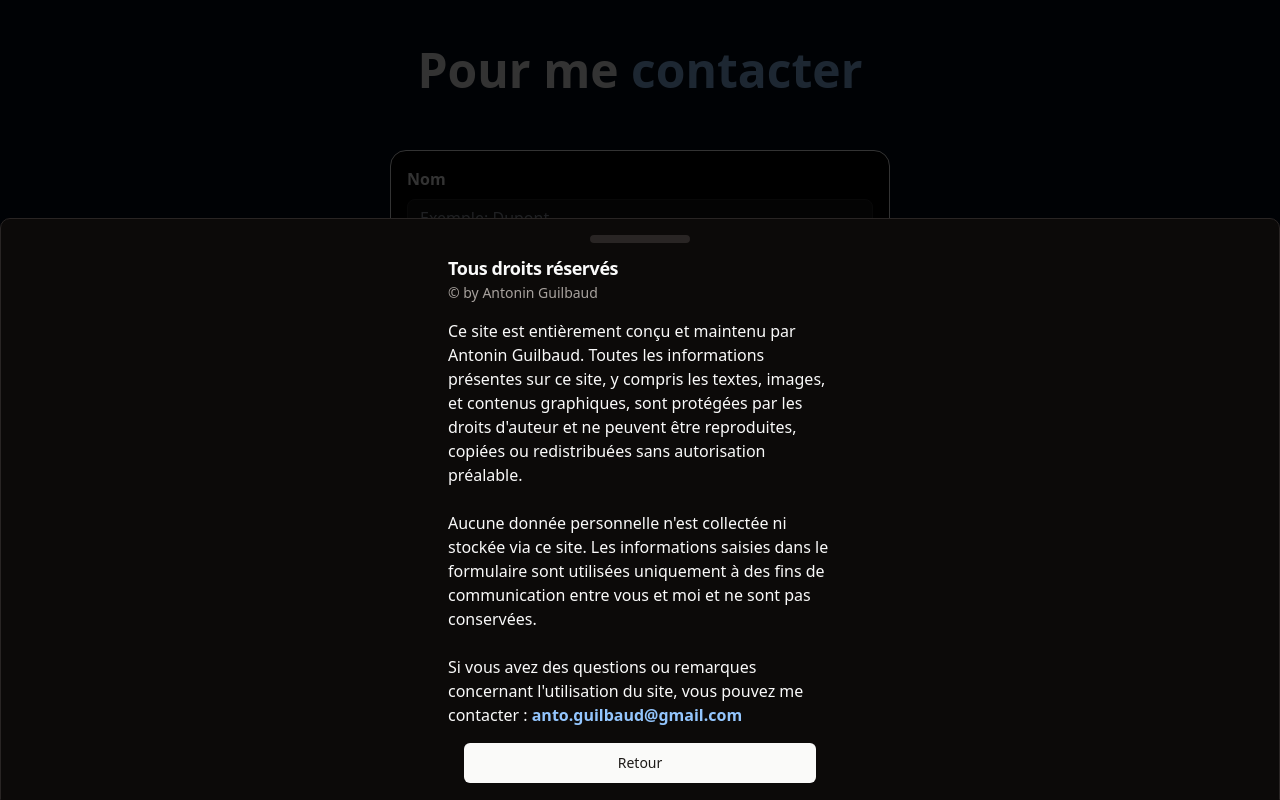
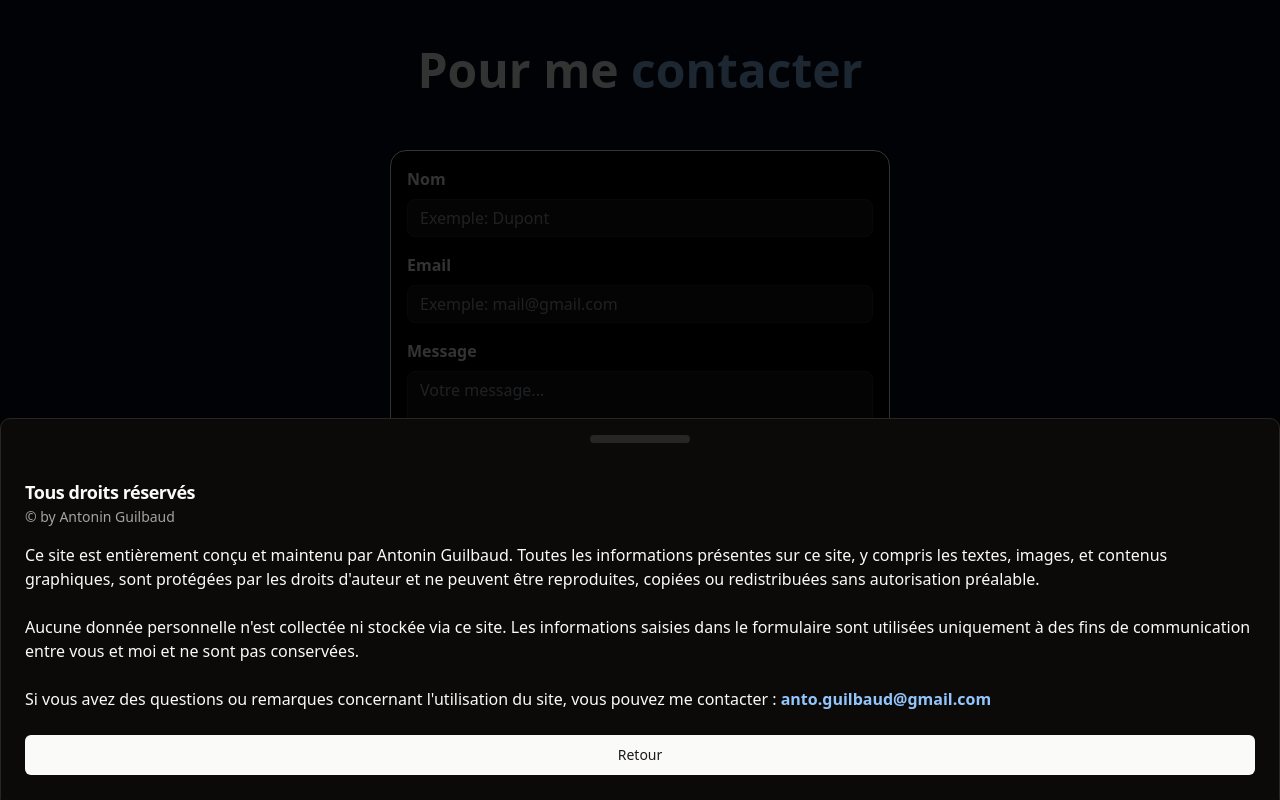
Before and after one commit to AntoninGuilbaud/anto-g, a Next.js app: page / in a window 1280 px wide. Both pictures are taken after a click on the button "© Tous droits réservés". Shown: the part 6642-7442 px from the top of the page. Built offline with nearby package versions, Linux system fonts and the light colour scheme.

Commit message:
reglage de la taille du footer

```diff
--- a/components/ui/ButtonDrawer.tsx
+++ b/components/ui/ButtonDrawer.tsx
@@ -49,13 +49,13 @@ export function DrawerDemo({ buttonText }: { buttonText: string }) {
                 <Button variant="outline">{buttonText}</Button>
             </DrawerTrigger>
             <DrawerContent>
-                <div className="mx-auto w-full max-w-sm">
+                <div className="flex flex-col justify-center p-6">
                     <DrawerHeader>
                         <DrawerTitle>Tous droits réservés</DrawerTitle>
                         <DrawerDescription>© by Antonin Guilbaud</DrawerDescription>
                     </DrawerHeader>
                     <div>
-                        <p className="mx-auto">
+                        <p className="">
                             Ce site est entièrement conçu et maintenu par Antonin Guilbaud. Toutes les informations présentes sur ce site, y compris les textes, images, et contenus graphiques, sont protégées par les droits d'auteur et ne peuvent être reproduites, copiées ou redistribuées sans autorisation préalable. <br /><br />
 
                             Aucune donnée personnelle n'est collectée ni stockée via ce site. Les informations saisies dans le formulaire sont utilisées uniquement à des fins de communication entre vous et moi et ne sont pas conservées. <br /><br />
--- a/components/ui/drawer.tsx
+++ b/components/ui/drawer.tsx
@@ -71,7 +71,7 @@ const DrawerFooter = ({
   ...props
 }: React.HTMLAttributes<HTMLDivElement>) => (
   <div
-    className={cn("mt-auto flex flex-col gap-2 p-4", className)}
+    className={cn("mt-auto flex flex-col gap-2 pt-6", className)}
     {...props}
   />
 )
--- a/next.config.ts
+++ b/next.config.ts
@@ -1,7 +1,7 @@
 import type { NextConfig } from "next";
 
 const nextConfig: NextConfig = {
-  output: "export",
+  /*output: "export",*/
   typescript: {
     ignoreBuildErrors: true, // Ignore les erreurs TypeScript
   },
```
